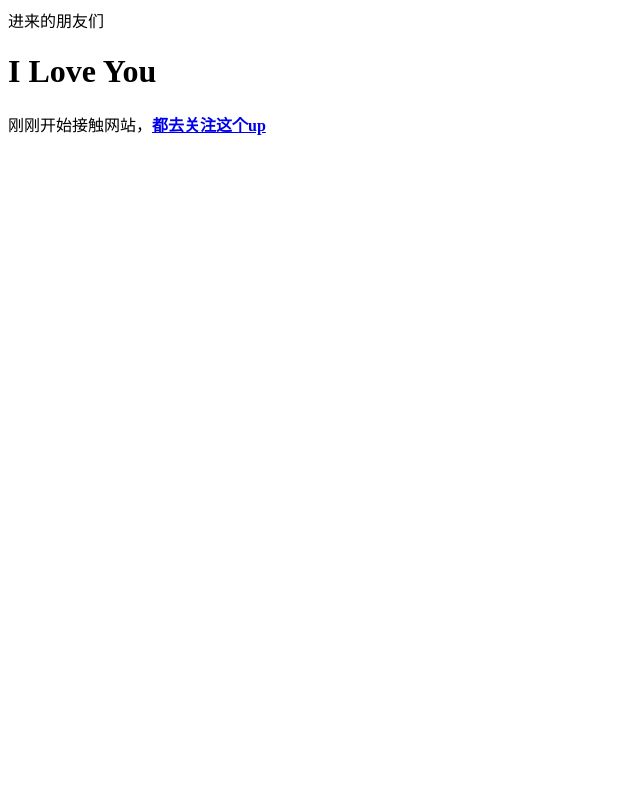
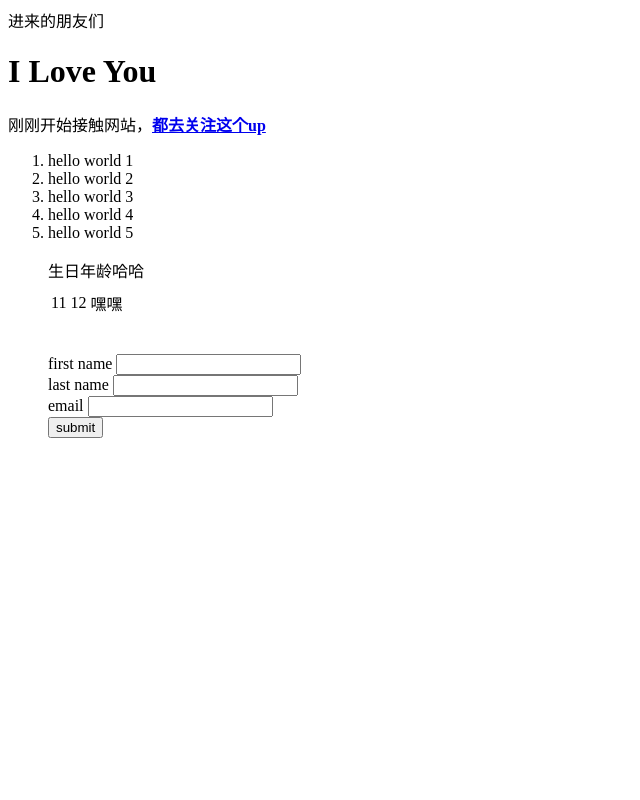
Before and after one commit to yellow-fish-lv/Love, a plain HTML site: page index.html in a window 1280 px wide. Shown: the top 800 px of the page, without its empty margins (0-640 px from the left). Drawn offline with Linux system fonts and the light colour scheme.

Commit message:
Update index.html

```diff
--- a/index.html
+++ b/index.html
@@ -7,5 +7,45 @@
         <h1> I Love You </h1>
         <p>刚刚开始接触网站，<a href="https://space.bilibili.com/401936858"><strong>都去关注这个up</strong></a>
         </p>
+        <ol>
+            <li>hello world 1</li>
+            <li>hello world 2</li>
+            <li>hello world 3</li>
+            <li>hello world 4</li>
+            <li>hello world 5</li>
+        </0l>
+        <p></p>
+        <table>
+            <thead>
+                <tr>生日</tr>
+                <tr>年龄</tr>
+                <tr>哈哈</tr>
+            </thead>
+            <tbody>
+                <td>11</td>
+                <td>12</td>
+                <td>嘿嘿</td>
+            </tbody>
+        </table>
+        <br>
+        <br>
+        <form>
+            <div>
+                <label>first name</label>
+                <input type="text" name="firstname" id="enter first name">
+            </div>
+            <div>
+                <label>last name</label>
+                <input type="text" name="firstname" id="enter last name">
+            </div>
+            <div>
+                <label>email</label>
+                <input type="email" name="firstname" id="enteremail">
+            </div>
+            <input type="submit"name="submit"value="submit">
+        </form>
+        <div style="margin-top:1000px;"></style></div>
+        <img src="https://gimg2.baidu.com/image_search/src=http%3A%2F%2Fc-ssl.duitang.com%2Fuploads%2Fitem%2F202007%2F23%2F20200723133829_eiyxe.thumb.1000_0.jpg&refer=http%3A%2F%2Fc-ssl.duitang.com&app=2002&size=f9999,10000&q=a80&n=0&g=0n&fmt=jpeg?sec=1625850955&t=e069c264b850fab51da54623655b2294"
+        alt="找不到图片了。。。">
     </body>
 </html>
```
